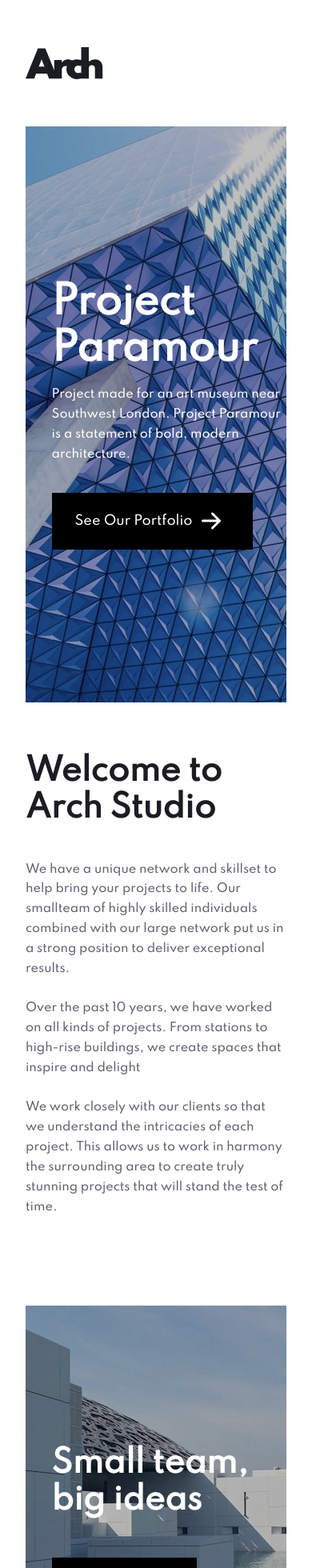
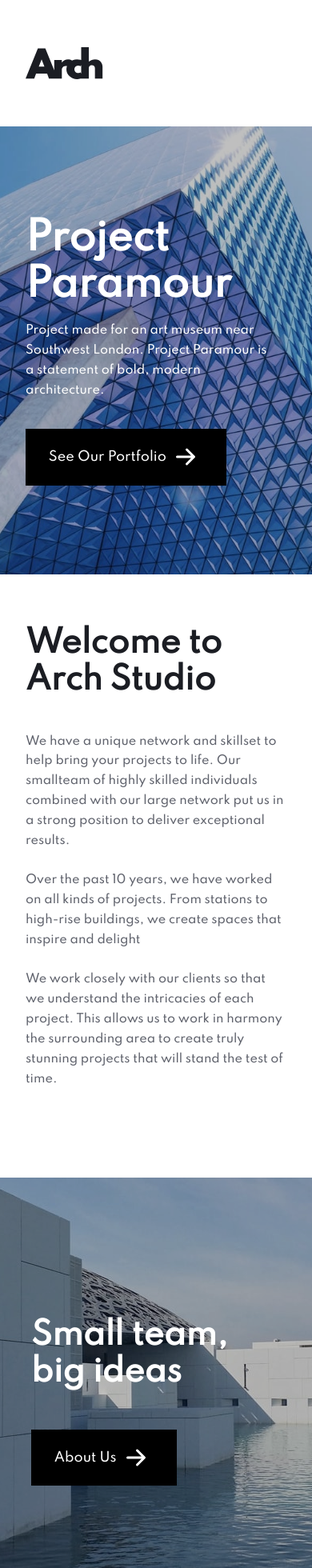
Before and after one commit to Kl3va/arch-studio, a React (Create React App) app: page / in a window 390 px wide. Shown: the top 1960 px of the page at 80% size. Built offline with nearby package versions, Linux system fonts and the light colour scheme.

Commit message:
home page completed and fully responsive

```diff
--- a/src/pages/home/Featured.js
+++ b/src/pages/home/Featured.js
@@ -31,7 +31,7 @@ const Featured = ({ heading, btnText, subContents }) => {
                 <div key={index} className="featured-subcontent packed">
                   <picture className="featured-subcontent__picture">
                     <source media="(min-width: 801px)" srcSet={imgDesktop} />
-                    <source media="(min-width: 375px)" srcSet={imgTablet} />
+                    <source media="(min-width: 400px)" srcSet={imgTablet} />
                     <img loading="lazy" src={imgMobile} alt="portfolio" />
                   </picture>
                   <h3 className="featured-subcontent__heading">
--- a/src/sass/_base.scss
+++ b/src/sass/_base.scss
@@ -18,7 +18,9 @@ $breakpoint-larger: 62.5em; //1000px
 $breakpoint-large: 50em; //800px
 $breakpoint-medium: 46.8em; //750px
 $breakpoint-mid: 43.75em; //700px
-$breakpoint-small: 33.88em;
+$breakpoint-small: 37.5em; //600px
+$breakpoint-smaller: 31.25em; //500px
+$breakpoint-smallest: 28.12em; //450px
 
 //MIXINS
 @mixin imagestyle {
--- a/src/sass/_home.scss
+++ b/src/sass/_home.scss
@@ -92,15 +92,20 @@
   }
 }
 
+.header {
+  @media only screen and (max-width: $breakpoint-smaller) {
+    margin-inline: 0;
+  }
+}
+
 .header-img {
-  /*width: 100%;
-  object-fit: cover;
-  z-index: 1;
-  aspect-ratio: 1 / 1.25; */
   @include imagestyle;
-  //aspect-ratio: 1 / 1.25;
   height: 45rem;
   filter: brightness(75%);
+
+  @media only screen and (max-width: $breakpoint-smaller) {
+    height: 35rem;
+  }
 }
 
 .heading-contents {
@@ -109,6 +114,11 @@
   height: fit-content;
   align-self: center;
   margin-left: 10%;
+
+  @media only screen and (max-width: $breakpoint-smaller) {
+    margin-inline: 2rem;
+    width: 80%;
+  }
 }
 
 .text-secondary {
@@ -143,13 +153,6 @@
       repeat(12, [column-start] minmax(0, 6.1rem) [column-end])
       [center-end] 2rem [full-end];
   }
-  //grid-row-gap: 2rem;
-
-  /* & > *:not(:nth-child(5)) {
-    grid-column: center-start / center-end;
-    grid-row: auto;
-    grid-row-gap: 2rem;
-  } */
 }
 
 //WELCOME SECTION
@@ -229,6 +232,10 @@
 .section--about {
   grid-column: center-start / center-end;
   grid-row: 2 / 3;
+
+  @media only screen and (max-width: $breakpoint-smaller) {
+    grid-column: full-start / full-end;
+  }
 }
 
 .home-about {
@@ -269,8 +276,19 @@
 
   & > :nth-child(2) {
     justify-self: end;
-    //grid-row: 3 / 4;
-    //grid-column: 1 / -1;
+
+    @media only screen and (max-width: $breakpoint-smallest) {
+      grid-row: 5 / 6;
+      grid-column: 1 / -1;
+      justify-self: stretch;
+      margin-top: 1.5rem;
+
+      & a {
+        display: inline-grid;
+        grid-template-columns: repeat(2, 4rem);
+        gap: 0.5rem;
+      }
+    }
   }
 
   &__heading {
@@ -321,7 +339,6 @@
   &-minicontent {
     color: $color-primary;
     align-self: end;
-    //margin: 0 0 2.5rem 2.5rem;
     margin: 0 0 3vw 3vw;
     z-index: 100;
 
@@ -366,24 +383,13 @@
       flex-direction: column;
     }
 
-    //display: flex;
-    //justify-content: space-between;
-
     & > .btn-large {
       align-self: center;
       justify-self: end;
-      //transform: translateX(40%);
-      //position: absolute;
-      //ri: 4rem;
-      //margin-right: -9vw;
-
-      //position: fixed;
-      //margin-left: 10rem;
     }
   }
 
   &__logo {
-    //flex: 1 1 0;
     background-color: $very-dark-blue;
     width: clamp(7.5rem, 14%, 12.5rem); //18%
     aspect-ratio: 1 / 1;
@@ -406,18 +412,11 @@
     align-items: center;
     gap: 7%;
     padding-left: 10%;
-
-    //grid-template-columns: minmax(min-content, 50rem);
     max-width: 85%;
-    //flex: 0 1 70%;
     background-color: $very-light-grey;
-    //flex-basis: 55%;
-    //justify-content: space-evenly;
-    // align-items: center;
 
     @media only screen and (max-width: $breakpoint-mid) {
       flex-direction: column;
-      //padding-left: 0;
       align-self: center;
       row-gap: 1rem;
       padding: 2rem 0;
```
